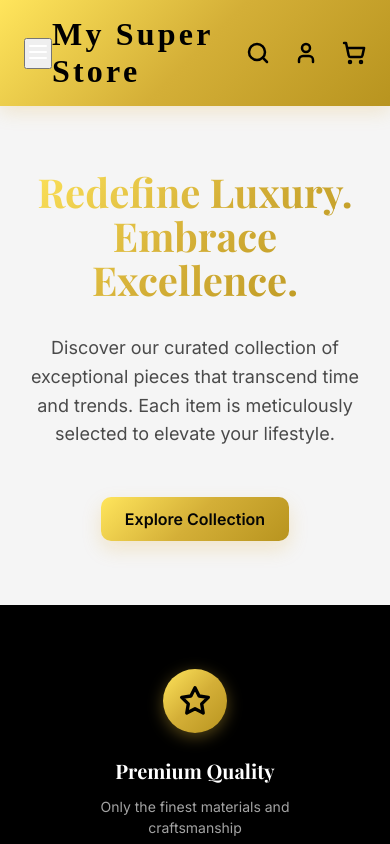
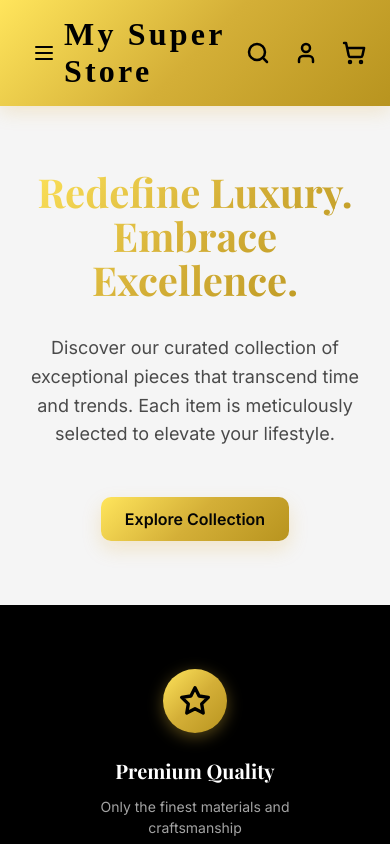
Before and after one commit to CIKing123/My-Super-Store, a React (Vite) app: page / in a window 390 px wide. Shown: the top 844 px of the page. Built offline with nearby package versions, Linux system fonts and the light colour scheme.

Commit message:
changed the hamburger icon

```diff
--- a/src/components/Header.tsx
+++ b/src/components/Header.tsx
@@ -26,7 +26,7 @@ export function Header({ cartItemCount }: HeaderProps) {
       <div className="container flex items-center justify-between">
         {/* Mobile Menu Button */}
         <button
-          className="md:hidden text-white"
+          className="md:hidden menu-toggle-btn"
           onClick={() => setIsMenuOpen(!isMenuOpen)}
         >
           {isMenuOpen ? <X size={24} /> : <Menu size={24} />}
--- a/src/styles/index.css
+++ b/src/styles/index.css
@@ -486,6 +486,23 @@ h6 {
 
 .icon-btn:hover {
     opacity: 0.7;
+}
+
+/* Mobile Menu Toggle Button */
+.menu-toggle-btn {
+    background: transparent;
+    border: none;
+    cursor: pointer;
+    color: var(--black);
+    display: flex;
+    align-items: center;
+    justify-content: center;
+    padding: 0.5rem;
+    transition: filter 0.3s ease;
+}
+
+.menu-toggle-btn:hover {
+    filter: drop-shadow(0 0 8px rgba(255, 255, 255, 0.8));
 }
 
 .cart-badge {
```
